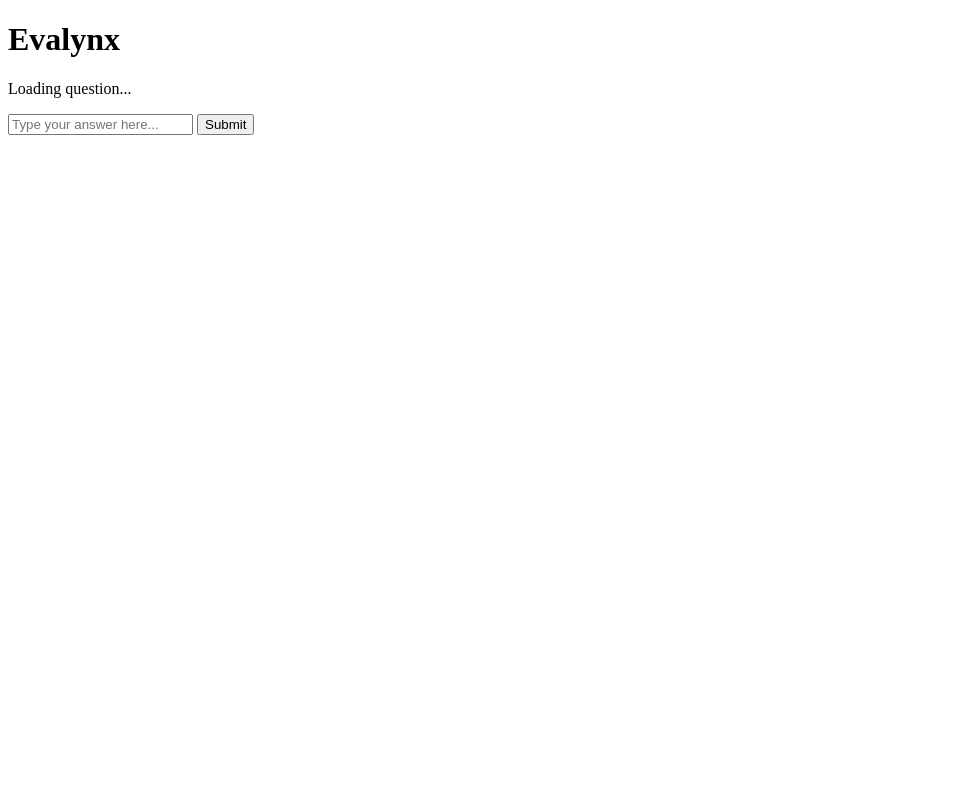
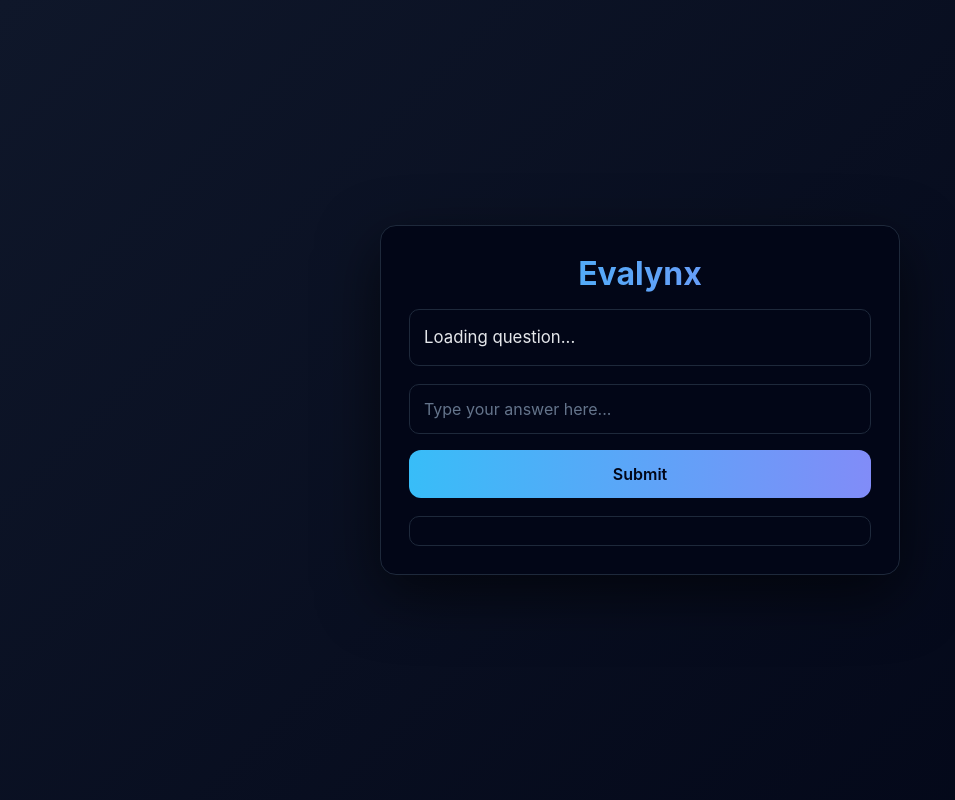
Before and after one commit to omkar3311/Evalynx, a FastAPI app: page / in a window 1280 px wide. Shown: the whole page, without its empty margins (0-955 px from the left). Run offline with FastAPI, Linux system fonts and the light colour scheme; data that the repository does not hold is empty.

Commit message:
new temp ui

```diff
--- a/templates/index.html
+++ b/templates/index.html
@@ -4,19 +4,132 @@
     <meta charset="UTF-8">
     <meta name="viewport" content="width=device-width, initial-scale=1.0">
     <title>Evalynx</title>
-</head>
+
     <style>
+        * {
+            box-sizing: border-box;
+            font-family: "Inter", system-ui, -apple-system, sans-serif;
+        }
+
+        body {
+            margin: 0;
+            min-height: 100vh;
+            background: linear-gradient(135deg, #0f172a, #020617);
+            display: flex;
+            align-items: center;
+            justify-content: center;
+            color: #e5e7eb;
+        }
+
+        .container {
+            width: 100%;
+            max-width: 520px;
+            background: #020617;
+            border-radius: 16px;
+            padding: 28px;
+            box-shadow: 0 20px 60px rgba(0, 0, 0, 0.6);
+            border: 1px solid #1e293b;
+        }
+
+        h1 {
+            margin: 0 0 16px;
+            text-align: center;
+            font-size: 2rem;
+            font-weight: 700;
+            background: linear-gradient(90deg, #38bdf8, #818cf8);
+            -webkit-background-clip: text;
+            -webkit-text-fill-color: transparent;
+        }
+
+        #question-text {
+            font-size: 1.05rem;
+            line-height: 1.6;
+            margin-bottom: 18px;
+            padding: 14px;
+            border-radius: 10px;
+            background: #020617;
+            border: 1px solid #1e293b;
+        }
+
+        #answer-input {
+            width: 100%;
+            padding: 14px;
+            border-radius: 10px;
+            border: 1px solid #1e293b;
+            background: #020617;
+            color: #e5e7eb;
+            font-size: 1rem;
+            outline: none;
+            margin-bottom: 16px;
+        }
+
+        #answer-input::placeholder {
+            color: #64748b;
+        }
+
+        #answer-input:focus {
+            border-color: #38bdf8;
+            box-shadow: 0 0 0 2px rgba(56, 189, 248, 0.2);
+        }
+
+        button {
+            width: 100%;
+            padding: 14px;
+            border-radius: 12px;
+            border: none;
+            font-size: 1rem;
+            font-weight: 600;
+            cursor: pointer;
+            background: linear-gradient(90deg, #38bdf8, #818cf8);
+            color: #020617;
+            transition: transform 0.15s ease, box-shadow 0.15s ease;
+        }
+
+        button:hover:not(:disabled) {
+            transform: translateY(-1px);
+            box-shadow: 0 8px 25px rgba(56, 189, 248, 0.35);
+        }
+
+        button:disabled {
+            opacity: 0.6;
+            cursor: not-allowed;
+        }
+
         .loader {
-    margin-top: 15px;
-    font-weight: bold;
-    color: #2563eb;
+            margin-top: 14px;
+            text-align: center;
+            font-weight: 600;
+            color: #38bdf8;
+            animation: pulse 1.2s infinite;
+        }
+
+        @keyframes pulse {
+            0% { opacity: 0.4; }
+            50% { opacity: 1; }
+            100% { opacity: 0.4; }
         }
 
         .hidden {
             display: none;
         }
 
+        #response {
+            margin-top: 18px;
+            padding: 14px;
+            border-radius: 10px;
+            background: #020617;
+            border: 1px solid #1e293b;
+        }
+
+        #response pre {
+            margin: 0;
+            white-space: pre-wrap;
+            line-height: 1.5;
+            color: #e5e7eb;
+        }
     </style>
+</head>
+
 <body>
 
 <div class="container">
@@ -30,10 +143,12 @@
         placeholder="Type your answer here..."
     >
 
-    <button onclick="submitAnswer()">Submit</button>
+    <button id="submit-btn" onclick="submitAnswer()">Submit</button>
+
     <div id="loader" class="loader hidden">
         Evaluating answer…
     </div>
+
     <div id="response"></div>
 </div>
 
@@ -81,6 +196,7 @@
             responseDiv.innerHTML = `
                 <p><strong>Evaluation:</strong></p>
                 <pre>${data.evaluation}</pre>
+                <pre> time taken :${data.time_taken}</pre>
             `;
         } catch (err) {
             responseDiv.innerHTML = "<p>❌ Something went wrong.</p>";
@@ -93,7 +209,5 @@
     loadQuestion();
 </script>
 
-
-
 </body>
 </html>
```
Lines whose indentation alone changed are shown as unchanged.
